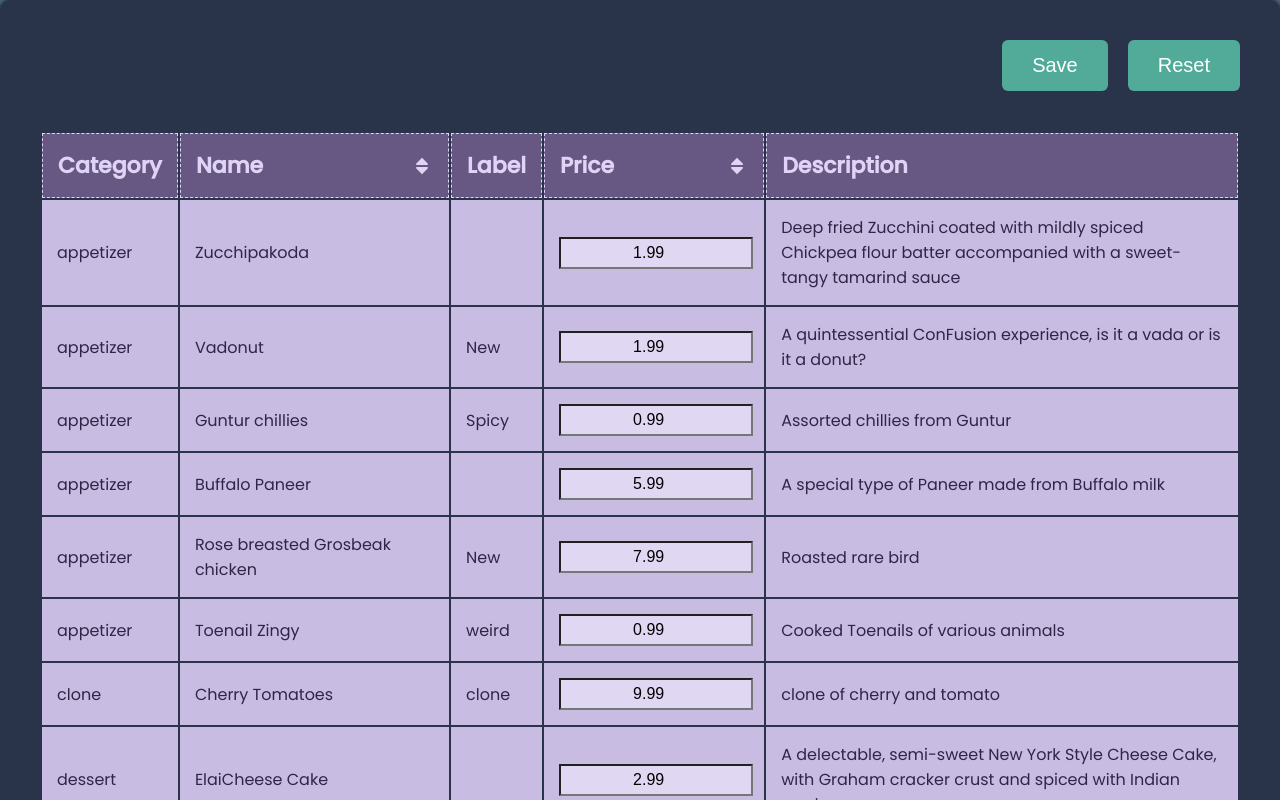
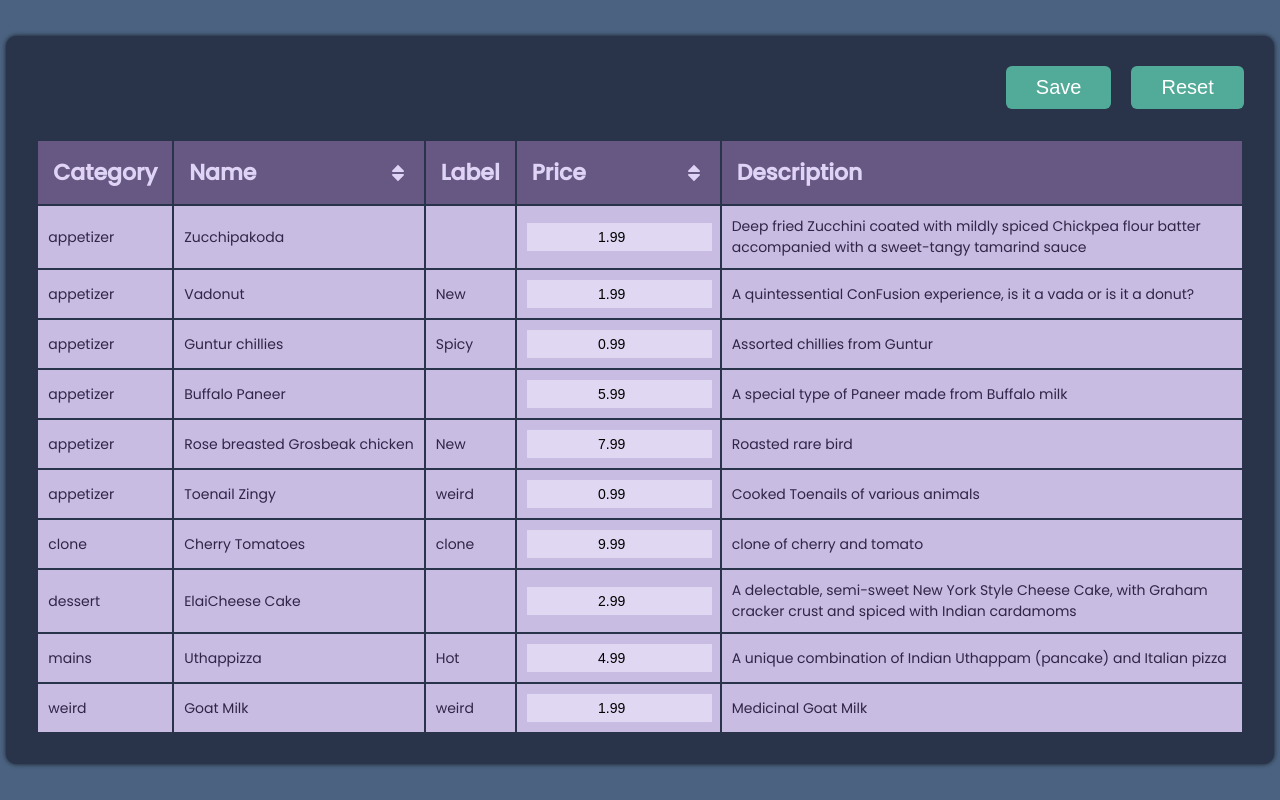
Before and after one commit to anku-js/React-table, a React (Vite) app: page / in a window 1280 px wide. Shown: the top 800 px of the page. Built offline with nearby package versions, Linux system fonts and the light colour scheme; a web font is replaced by a local one.

Commit message:
reduced font size of table body

```diff
--- a/src/App.scss
+++ b/src/App.scss
@@ -11,11 +11,11 @@ body {
   min-height: 100vh;
   .table-container {
     background-color: #29344b;
-    padding: 40px;
+    padding: 30px;
     border-radius: 10px;
     display: flex;
     flex-direction: column;
-    gap: 40px;
+    gap: 30px;
     box-shadow: 0px 0px 5px 0px rgba(0, 0, 0, 0.75);
     -webkit-box-shadow: 0px 0px 5px 0px rgba(0, 0, 0, 0.75);
     -moz-box-shadow: 0px 0px 5px 0px rgba(0, 0, 0, 0.75);
@@ -27,7 +27,6 @@ body {
         color: #e0d4f6;
         tr {
           th {
-            border: 0.2px dashed #e0d4f6;
             padding: 15px;
             .table-header {
               display: flex;
@@ -47,8 +46,8 @@ body {
         color: #302547;
         tr {
           td {
-            font-size: 16px;
-            padding: 15px;
+            font-size: 14px;
+            padding: 10px;
             max-width: 500px;
             .grouping-container {
               display: flex;
@@ -60,9 +59,10 @@ body {
             input {
               width: 100%;
               background-color: #e0d7f3;
-              font-size: 16px;
+              font-size: 14px;
               padding: 5px 0px;
               text-align: center;
+              border: 1px solid #e0d7f3;
             }
             input:focus {
               outline: none;
@@ -77,7 +77,7 @@ body {
       gap: 20px;
       button {
         font-size: 20px;
-        padding: 14px 30px;
+        padding: 10px 30px;
         border-radius: 6px;
         background-color: #52ab98;
         color: #fff;
```
